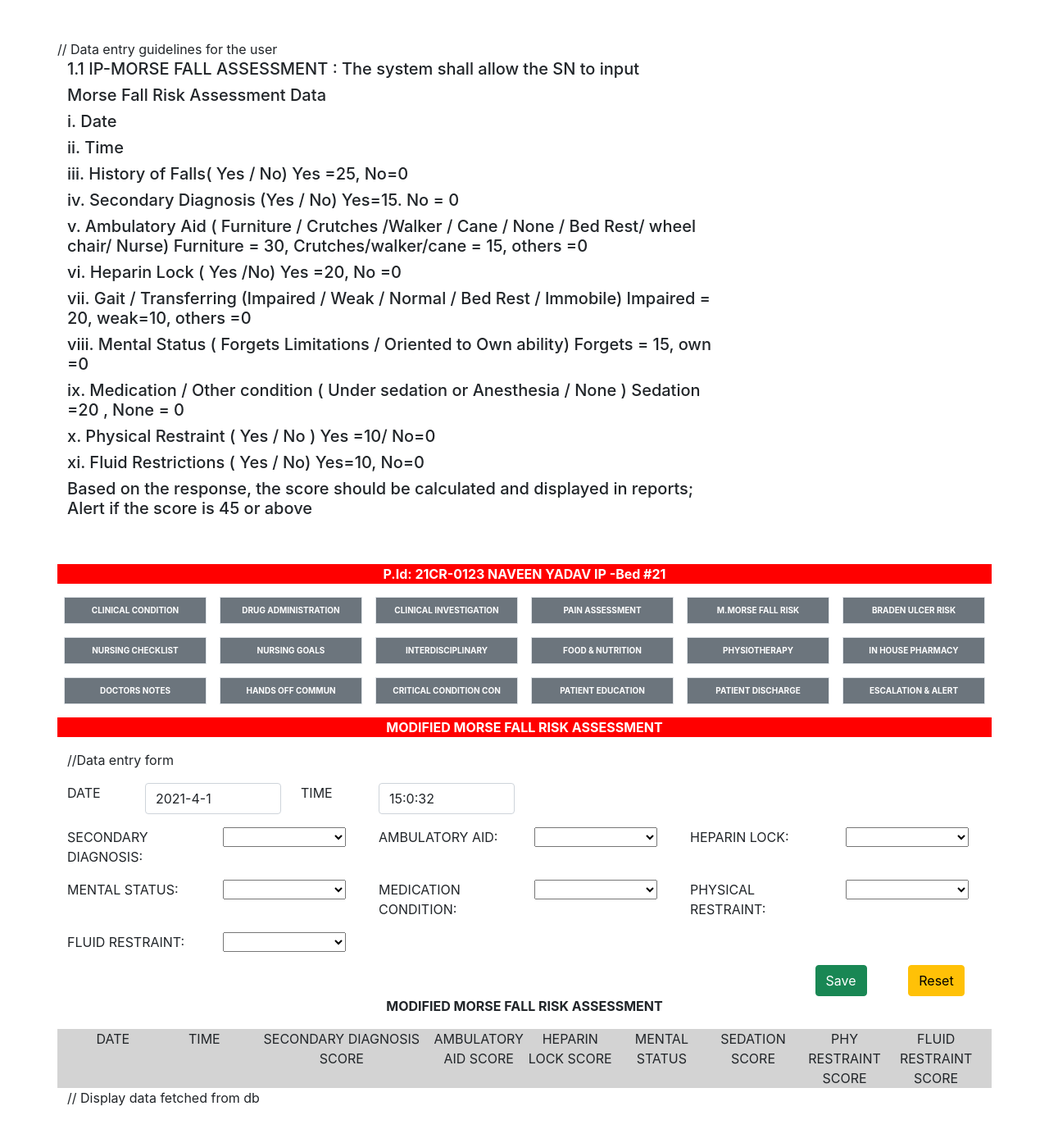
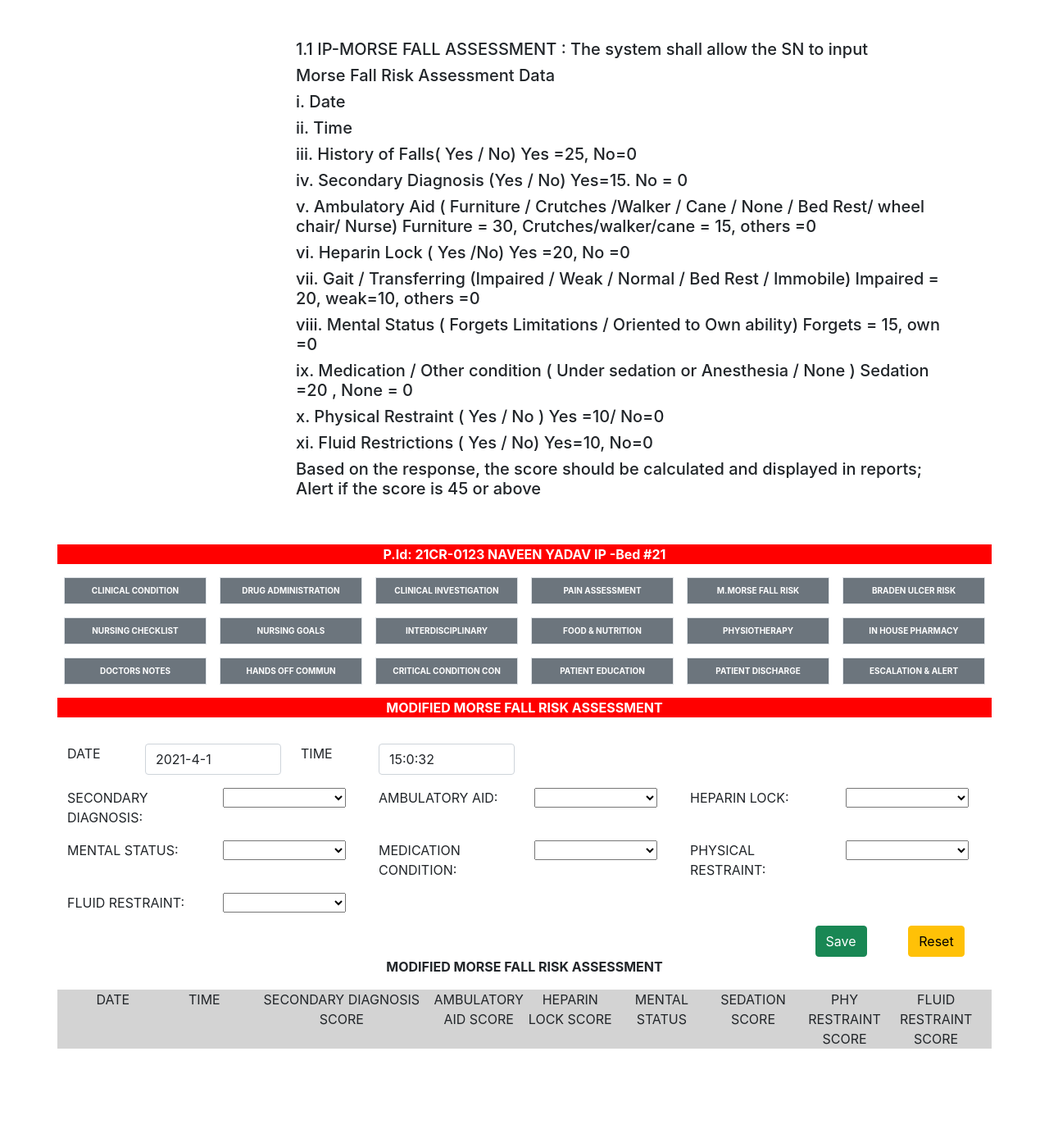
Before and after one commit to IBTechRaj/MernSampleTask, a React (Create React App) app in the folder client/: page / in a window 1280 px wide. Shown: the top 1388 px of the page at 82% size. After the commit the page ends 1327 px from the top, so only its background shows below. Built offline with nearby package versions, Linux system fonts and the light colour scheme.

Commit message:
removed some comments

```diff
--- a/client/src/App.js
+++ b/client/src/App.js
@@ -95,7 +95,6 @@ function App() {
   return (
     <div className='container my-5'>
       <div className='row col-md-12 my-5'>
-        // Data entry guidelines for the user
         <div className='col-md-3'></div>
         <div className='col-md-9'>
           <h5>
@@ -385,7 +384,6 @@ function App() {
           modified morse fall risk assessment
         </div>
       </div>
-      //Data entry form
       <div className='row row-col-12  text-uppercase'>
         <form className='container' id='patient-form'>
           <div className='row my-3'>
@@ -676,7 +674,6 @@ function App() {
             </div>
           </div>
         </div>
-        // Display data fetched from db
         {patientDetails.map((val, key) => {
           return (
             <div className='employee'>
```
